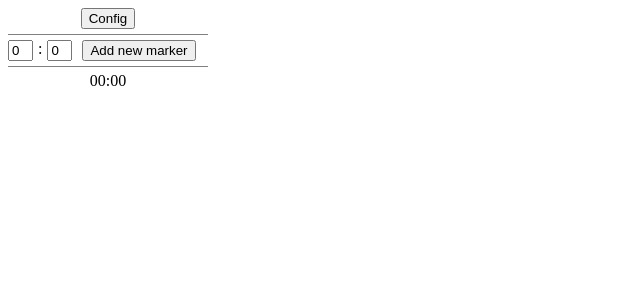
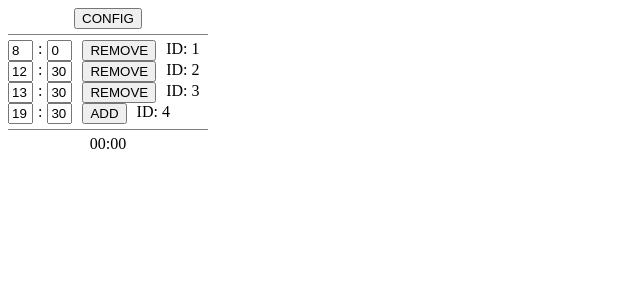
Before and after one commit to cadudotdev/work-markers, a React app: page / in a window 1280 px wide. Shown: the top 300 px of the page, without its empty margins (0-640 px from the left). Built offline with nearby package versions, Linux system fonts and the light colour scheme.

Commit message:
fix: remove btn and refactoring

```diff
--- a/src/App.tsx
+++ b/src/App.tsx
@@ -3,10 +3,15 @@ import { GlobalContext } from 'src/Context';
 import { Layout } from '@component/Layout';
 import { Marker } from 'src/types';
 
-import { initialMarker } from 'src/templates/initial';
+import { createMarker } from 'src/templates/initial';
 
 export const App: FC = () => {
-  const [state, setState] = useState<Marker[]>([initialMarker]);
+  const [state, setState] = useState<Marker[]>([
+    createMarker('24H', { id: 1, time: new Date(null, null, null, 8, 0, 0) }),
+    createMarker('24H', { id: 2, time: new Date(null, null, null, 12, 30, 0) }),
+    createMarker('24H', { id: 3, time: new Date(null, null, null, 13, 30, 0) }),
+    createMarker('24H', { id: 4, time: new Date(null, null, null, 19, 30, 0) })
+  ]);
 
   // eslint-disable-next-line @typescript-eslint/no-empty-function
   useEffect(() => {
--- a/src/components/Layout/index.tsx
+++ b/src/components/Layout/index.tsx
@@ -24,7 +24,7 @@ export const Layout: FC = () => {
 
   return state.isConfigMode ?
     <LayoutContainer>
-      <Button title='Config' onClick={() => handleOnClick()} />
+      <Button title='CONFIG' onClick={() => handleOnClick()} />
       <Separator />
       <div>
         <span>Language</span>
@@ -32,11 +32,11 @@ export const Layout: FC = () => {
       </div>
     </LayoutContainer> :
     <LayoutContainer>
-      <Button title='Config' onClick={() => handleOnClick()} />
+      <Button title='CONFIG' onClick={() => handleOnClick()} />
       <Separator />
       {
         ctx.state.map((marker, idx) => (
-          <Marker key={idx} data={marker} />
+          <Marker key={idx} data={marker} isLast={ctx.state.length === idx + 1} />
         ))
       }
       <Separator />
--- a/src/components/Marker/index.tsx
+++ b/src/components/Marker/index.tsx
@@ -9,22 +9,35 @@ import { Button } from '@component/Button';
 import { Time } from '@component/Time';
 import { Marker as MarkerType } from 'src/types';
 import { GlobalContext } from 'src/Context';
-import { initialMarker } from 'src/templates/initial';
+import { createMarker } from 'src/templates/initial';
 
 interface MarkerProps {
   data: MarkerType;
+  isLast: boolean;
 }
 
-export const Marker: FC<MarkerProps> = ({ data }) => {
+export const Marker: FC<MarkerProps> = ({ data, isLast }) => {
   const ctx = useContext(GlobalContext);
 
   function onClickFunction() {
-    ctx.setState(prevState => ([...prevState, initialMarker]));
+    const uniqueId = new Date().getTime();
+    const marker = createMarker('24H', { id: uniqueId });
+
+    if (isLast) {
+      ctx.setState(prevState => ([...prevState, marker]));
+    } else {
+      ctx.setState(prevState => {
+        return [...prevState
+          .filter(marker => marker.id !== data.id)];
+      });
+    }
   }
 
   return <TimeMarkerContainer>
-    <Time format={data.format} data={data.time} />
+    <Time data={data} />
     <Separator />
-    <Button title={data.button.title} onClick={() => onClickFunction()} />
+    <Button title={isLast ? 'ADD' : 'REMOVE'} onClick={() => onClickFunction()} />
+    <Separator />
+    <div>{`ID: ${data.id.toString()}`}</div>
   </TimeMarkerContainer>;
 };
--- a/src/components/Time/index.tsx
+++ b/src/components/Time/index.tsx
@@ -1,7 +1,8 @@
-import React, { FC, useState } from 'react';
+import React, { FC, useState, useContext } from 'react';
 
 import { TimeContainer, InputContainer, Separator } from './styles';
-import { TimeFormat } from 'src/types';
+import { Marker, TimeFormat } from 'src/types';
+import { GlobalContext } from 'src/Context';
 
 type TimeType = 'HOURS' | 'MINUTES';
 
@@ -11,29 +12,41 @@ interface TimeState {
 }
 
 interface TimeProps {
-  data: Date,
-  format: TimeFormat
+  data: Marker,
 }
 
-export const Time: FC<TimeProps> = ({ data, format }) => {
+export const Time: FC<TimeProps> = ({ data }) => {
+  const ctx = useContext(GlobalContext);
   const [state, setState] = useState<TimeState>({
-    hours: data.getHours(),
-    minutes: data.getMinutes()
+    hours: data.time.getHours(),
+    minutes: data.time.getMinutes()
   });
 
   function onChangeFunction(value: string, type: TimeType, format?: TimeFormat) {
     const newValue = Number(value);
+
+    const globalMarker = ctx.state.find(marker => data.id === marker.id);
+
     if (type === 'HOURS' && format === 'AM/PM' && Number(value) <= 12
       || format === '24H' && Number(value) <= 23) {
-      const data = new Date(null, null, null, newValue, state.minutes, 0);
-      console.log(data);
+      const date = new Date(null, null, null, newValue, state.minutes, 0);
+
+      ctx.setState(prevState => ([
+        ...prevState.filter(marker => globalMarker.id !== marker.id),
+        { ...globalMarker, time: date }
+      ]));
 
       setState(prevState => ({ ...prevState, hours: newValue }));
     }
 
     if (type === 'MINUTES' && Number(value) <= 59) {
-      const data = new Date(null, null, null, state.hours, newValue, 0);
-      console.log(data);
+      const date = new Date(null, null, null, state.hours, newValue, 0);
+
+      ctx.setState(prevState => ([
+        ...prevState.filter(marker => globalMarker.id !== marker.id),
+        { ...globalMarker, time: date }
+      ]));
+
       setState(prevState => ({ ...prevState, minutes: newValue }));
     }
   }
@@ -41,7 +54,7 @@ export const Time: FC<TimeProps> = ({ data, format }) => {
   return <TimeContainer>
     <InputContainer
       maxLength={2}
-      onChange={e => onChangeFunction(e.target.value, 'HOURS', format)}
+      onChange={e => onChangeFunction(e.target.value, 'HOURS', data.format)}
       value={state.hours}
     />
     <Separator>:</Separator>
--- a/src/templates/initial.ts
+++ b/src/templates/initial.ts
@@ -1,9 +1,21 @@
-import { Marker } from 'src/types';
+import { Marker, TimeFormat } from 'src/types';
 
-export const initialMarker: Marker =
-{
-  index: 0,
-  time: new Date(null, null, null, 0, 0, 0, 0),
-  format: '24H',
-  button: { title: 'Add new marker', action: 'CREATE' }
+const uniqueId = new Date().getTime();
+const emptyDate = new Date(null, null, null, 0, 0, 0, 0);
+
+interface Options {
+  id: number;
+  time?: Date;
+}
+
+export const createMarker = (format: TimeFormat, opt?: Options): Marker => {
+  const { id, time } = opt ?? { id: null, time: null };
+
+  return {
+    id: id ?? uniqueId,
+    time: time ?? emptyDate,
+    format: format,
+    createdAt: new Date().getTime(),
+    deletedAt: null
+  };
 };
--- a/src/types.ts
+++ b/src/types.ts
@@ -9,10 +9,11 @@ export interface Button {
 }
 
 export interface Marker {
-  index: number;
+  id: number;
   time: Date,
   format: TimeFormat,
-  button: Button;
+  createdAt: number;
+  deletedAt: number;
 }
 
 export type TimeFormat = '24H' | 'AM/PM';
```
